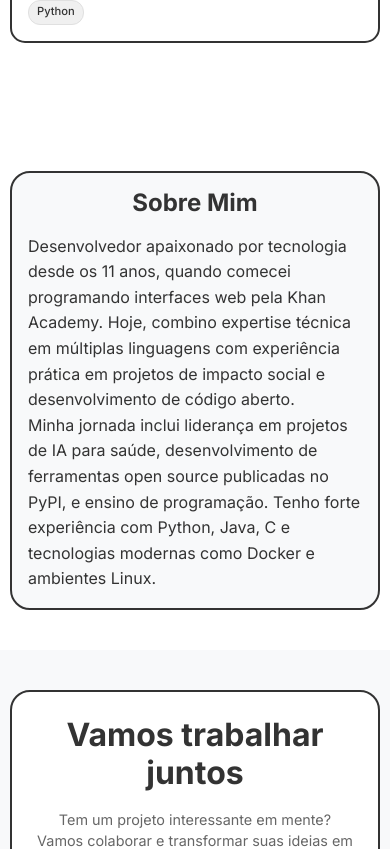
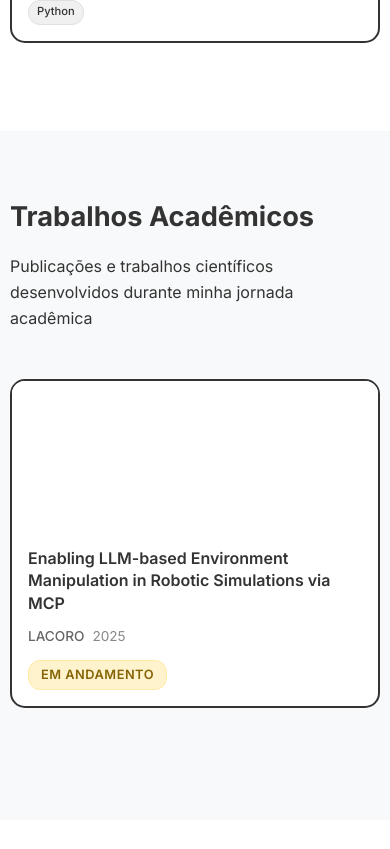
Before and after one commit to devgabrielsborges/devgabrielsborges.github.io, a Vue app: page / in a window 390 px wide. Shown: the part 4778-5627 px from the top of the page. Built offline with nearby package versions, Linux system fonts and the light colour scheme; no server answers.

Commit message:
feat: add academic works section with dynamic paper loading and styling

```diff
--- /dev/null
+++ b/public/academic-papers.json
@@ -0,0 +1,12 @@
+[
+  {
+    "id": 1,
+    "title": "Enabling LLM-based Environment Manipulation in Robotic Simulations via MCP",
+    "pdfUrl": "/papers/LACORO_Gabriel_Souza_Borges.pdf",
+    "conference": "LACORO",
+    "year": "2025",
+    "status": "in-progress",
+    "statusLabel": "Em andamento",
+    "description": "The  MCP  Server  acts  as  the  ”nervous  system,”  exposingthe  functionalities  of  the  simulation  environment  as  a  setof  standardized  Tools.  Based  on  our  implementation,  theserver  exposes  a  comprehensive  set  of  capabilities  for  sceneand object manipulation"
+  }
+]
--- a/src/style.css
+++ b/src/style.css
@@ -360,6 +360,165 @@ body {
   border: 1px solid #e0e0e0;
 }
 
+/* Academic Works Section */
+.academic-works-section {
+  padding: 4rem 0;
+  background: #f8f9fa;
+}
+
+.academic-works-grid {
+  display: grid;
+  grid-template-columns: repeat(auto-fit, minmax(350px, 1fr));
+  gap: 2rem;
+  margin-bottom: 3rem;
+}
+
+.academic-paper-card {
+  background: white;
+  border: 2px solid #333;
+  border-radius: 15px;
+  overflow: hidden;
+  transition: transform 0.3s ease, box-shadow 0.3s ease;
+  display: flex;
+  flex-direction: column;
+}
+
+.academic-paper-card:hover {
+  transform: translateY(-5px);
+  box-shadow: 0 15px 40px rgba(0, 0, 0, 0.15);
+}
+
+.paper-preview {
+  position: relative;
+  height: 200px;
+  overflow: hidden;
+  background: #f8f9fa;
+}
+
+.pdf-preview-container {
+  position: relative;
+  width: 100%;
+  height: 100%;
+}
+
+.pdf-preview {
+  width: 100%;
+  height: 100%;
+  border: none;
+  pointer-events: none;
+  transform: scale(1.2);
+  transform-origin: top left;
+}
+
+.pdf-overlay {
+  position: absolute;
+  top: 0;
+  left: 0;
+  right: 0;
+  bottom: 0;
+  background: rgba(0, 0, 0, 0);
+  display: flex;
+  align-items: center;
+  justify-content: center;
+  transition: background 0.3s ease;
+}
+
+.academic-paper-card:hover .pdf-overlay {
+  background: rgba(0, 0, 0, 0.7);
+}
+
+.view-pdf-btn {
+  display: flex;
+  align-items: center;
+  gap: 0.5rem;
+  background: white;
+  color: #333;
+  padding: 0.75rem 1.5rem;
+  border-radius: 8px;
+  text-decoration: none;
+  font-weight: 600;
+  font-size: 0.9rem;
+  opacity: 0;
+  transform: translateY(10px);
+  transition: all 0.3s ease;
+}
+
+.academic-paper-card:hover .view-pdf-btn {
+  opacity: 1;
+  transform: translateY(0);
+}
+
+.view-pdf-btn:hover {
+  background: #333;
+  color: white;
+}
+
+.paper-info {
+  padding: 1.5rem;
+  flex: 1;
+  display: flex;
+  flex-direction: column;
+  gap: 0.75rem;
+}
+
+.paper-title {
+  font-size: 1.1rem;
+  font-weight: 600;
+  color: #333;
+  line-height: 1.4;
+  margin: 0;
+}
+
+.paper-metadata {
+  display: flex;
+  flex-wrap: wrap;
+  gap: 0.5rem;
+  align-items: center;
+}
+
+.paper-conference {
+  font-size: 0.85rem;
+  color: #666;
+  font-weight: 500;
+}
+
+.paper-year {
+  font-size: 0.85rem;
+  color: #888;
+}
+
+.paper-status {
+  margin-top: auto;
+}
+
+.status-badge {
+  display: inline-block;
+  padding: 0.25rem 0.75rem;
+  border-radius: 12px;
+  font-size: 0.8rem;
+  font-weight: 600;
+  text-transform: uppercase;
+  letter-spacing: 0.5px;
+}
+
+.status-published {
+  background: #d4edda;
+  color: #155724;
+  border: 1px solid #c3e6cb;
+}
+
+.status-in-progress {
+  background: #fff3cd;
+  color: #856404;
+  border: 1px solid #ffeaa7;
+}
+
+.status-submitted {
+  background: #cce5ff;
+  color: #004085;
+  border: 1px solid #b8daff;
+}
+
 /* Experience Section */
 .experience-section {
   padding: 4rem 0;
@@ -661,6 +820,19 @@ body {
     width: 100%;
   }
 
+  .academic-works-grid {
+    grid-template-columns: 1fr;
+    gap: 1.5rem;
+  }
+
+  .academic-paper-card {
+    max-width: 100%;
+  }
+
+  .paper-preview {
+    height: 180px;
+  }
+
   .bio-card, .hero-card, .experience-card, .contact-card, .project-card {
     padding: 1.5rem;
     width: 100%;
@@ -826,6 +998,22 @@ body {
     box-sizing: border-box;
   }
 
+  .academic-paper-card {
+    padding: 0;
+  }
+
+  .paper-preview {
+    height: 150px;
+  }
+
+  .paper-info {
+    padding: 1rem;
+  }
+
+  .paper-title {
+    font-size: 1rem;
+  }
+
   .latest-projects {
     padding: 1rem;
     width: 100%;
--- a/src/views/Home.vue
+++ b/src/views/Home.vue
@@ -305,6 +305,73 @@
         </div>
       </section>
 
+      <!-- Academic Works Section -->
+      <section class="academic-works-section">
+        <div class="container">
+          <div class="projects-header">
+            <h2>Trabalhos Acadêmicos</h2>
+            <p>
+              Publicações e trabalhos científicos desenvolvidos durante minha jornada acadêmica
+            </p>
+          </div>
+
+          <div class="academic-works-grid">
+            <div
+              v-for="paper in academicPapers"
+              :key="paper.id"
+              class="academic-paper-card"
+            >
+              <div class="paper-preview">
+                <div class="pdf-preview-container">
+                  <iframe
+                    :src="paper.pdfUrl + '#toolbar=0&navpanes=0&scrollbar=0'"
+                    class="pdf-preview"
+                    frameborder="0"
+                    scrolling="no"
+                  ></iframe>
+                  <div class="pdf-overlay">
+                    <a :href="paper.pdfUrl" target="_blank" class="view-pdf-btn">
+                      <svg width="24" height="24" viewBox="0 0 24 24" fill="none" stroke="currentColor" stroke-width="2">
+                        <path d="M14 2H6a2 2 0 0 0-2 2v16a2 2 0 0 0 2 2h12a2 2 0 0 0 2-2V8z"></path>
+                        <polyline points="14,2 14,8 20,8"></polyline>
+                        <line x1="16" y1="13" x2="8" y2="13"></line>
+                        <line x1="16" y1="17" x2="8" y2="17"></line>
+                        <polyline points="10,9 9,9 8,9"></polyline>
+                      </svg>
+                      Ver PDF
+                    </a>
+                  </div>
+                </div>
+              </div>
+              <div class="paper-info">
+                <h3 class="paper-title">{{ paper.title }}</h3>
+                <div class="paper-metadata">
+                  <span v-if="paper.conference" class="paper-conference">{{ paper.conference }}</span>
+                  <span v-if="paper.year" class="paper-year">{{ paper.year }}</span>
+                </div>
+                <div class="paper-status">
+                  <span
+                    :class="['status-badge', `status-${paper.status}`]"
+                  >
+                    {{ paper.statusLabel }}
+                  </span>
+                </div>
+              </div>
+            </div>
+
+            <!-- Fallback message if no papers loaded -->
+            <div v-if="academicPapers.length === 0" class="academic-paper-card">
+              <div class="paper-info">
+                <h3 class="paper-title">Carregando trabalhos acadêmicos...</h3>
+                <p class="paper-description">
+                  Os trabalhos acadêmicos estão sendo carregados.
+                </p>
+              </div>
+            </div>
+          </div>
+        </div>
+      </section>
+
       <!-- Experience Section -->
       <section class="experience-section">
         <div class="container">
@@ -477,6 +544,7 @@ export default {
     return {
       heroImage,
       latestProjects: [],
+      academicPapers: [],
       contactForm: {
         name: '',
         email: '',
@@ -637,7 +705,6 @@ export default {
     }
   },
   async mounted() {
-    // Load latest projects from JSON
     try {
       const response = await fetch('/latest-projects.json');
       if (response.ok) {
@@ -648,8 +715,20 @@ export default {
       }
     } catch (error) {
       console.error('Error loading latest projects:', error);
-      // Fallback to empty array if file doesn't exist
       this.latestProjects = [];
+    }
+
+    try {
+      const response = await fetch('/academic-papers.json');
+      if (response.ok) {
+        this.academicPapers = await response.json();
+      } else {
+        console.warn('Could not load academic papers');
+        this.academicPapers = [];
+      }
+    } catch (error) {
+      console.error('Error loading academic papers:', error);
+      this.academicPapers = [];
     }
 
     // Setup smooth scrolling
```
Also changed, not shown: 1 other file (tests, documents, lock files or other folders).
